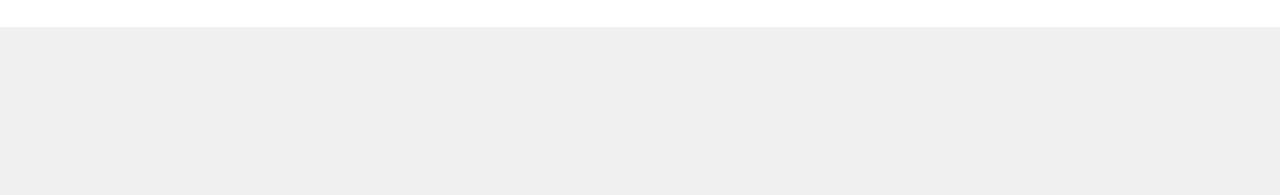
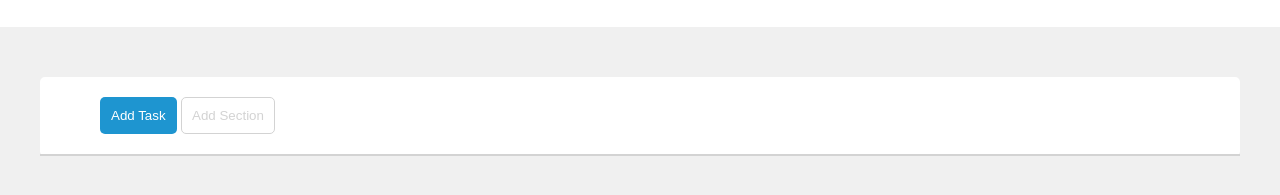
Before and after one commit to EnricoClem/html-css-toboolist, a plain HTML site: page index.html in a window 1280 px wide. Shown: the part 103-298 px from the top of the page. Drawn offline with Linux system fonts and the light colour scheme.

Commit message:
ADD - Button bar

```diff
--- a/css/app.css
+++ b/css/app.css
@@ -31,11 +31,34 @@ header {
     vertical-align: top;
 }
 
-
+/* Central box */
 
 .container {
-    max-width: 1000px;
-    margin: 0 auto;
+    max-width: 1200px;
+    margin: 50px auto;
     background-color: white;
     border-radius: 5px;
 }
+
+.container-button {
+    padding: 20px 60px;
+    border-bottom: 2px solid lightgray;
+}
+
+.button {
+    padding: 10px;
+    border-radius: 5px;
+    border: 0;
+}
+
+.add-task {
+    background-color: rgb(30, 149, 208);
+    color: white;
+    border: 1px solid transparent;
+}
+
+.add-section {
+    background-color: white;
+    color: lightgray;
+    border: 1px solid lightgray;
+}
--- a/index.html
+++ b/index.html
@@ -19,9 +19,10 @@
         <div class="container">
 
             <!-- Task option buttons -->
-            <section>
-
-            </section>
+            <div class="container-button">
+                <button class="button add-task">Add Task</button>
+                <button class="button add-section">Add Section</button>
+            </div>
 
             <!-- New Tasks -->
             <section>
```
